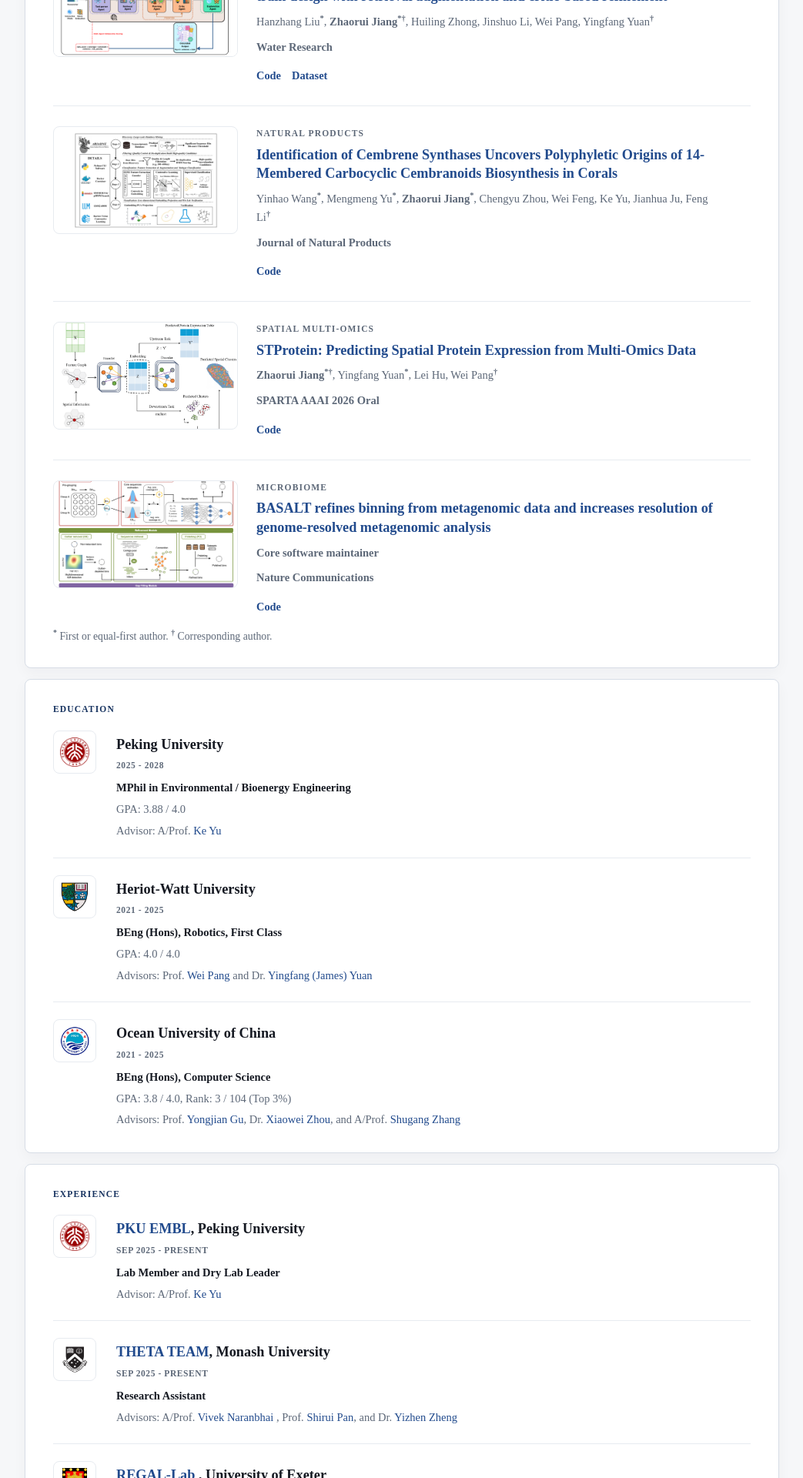
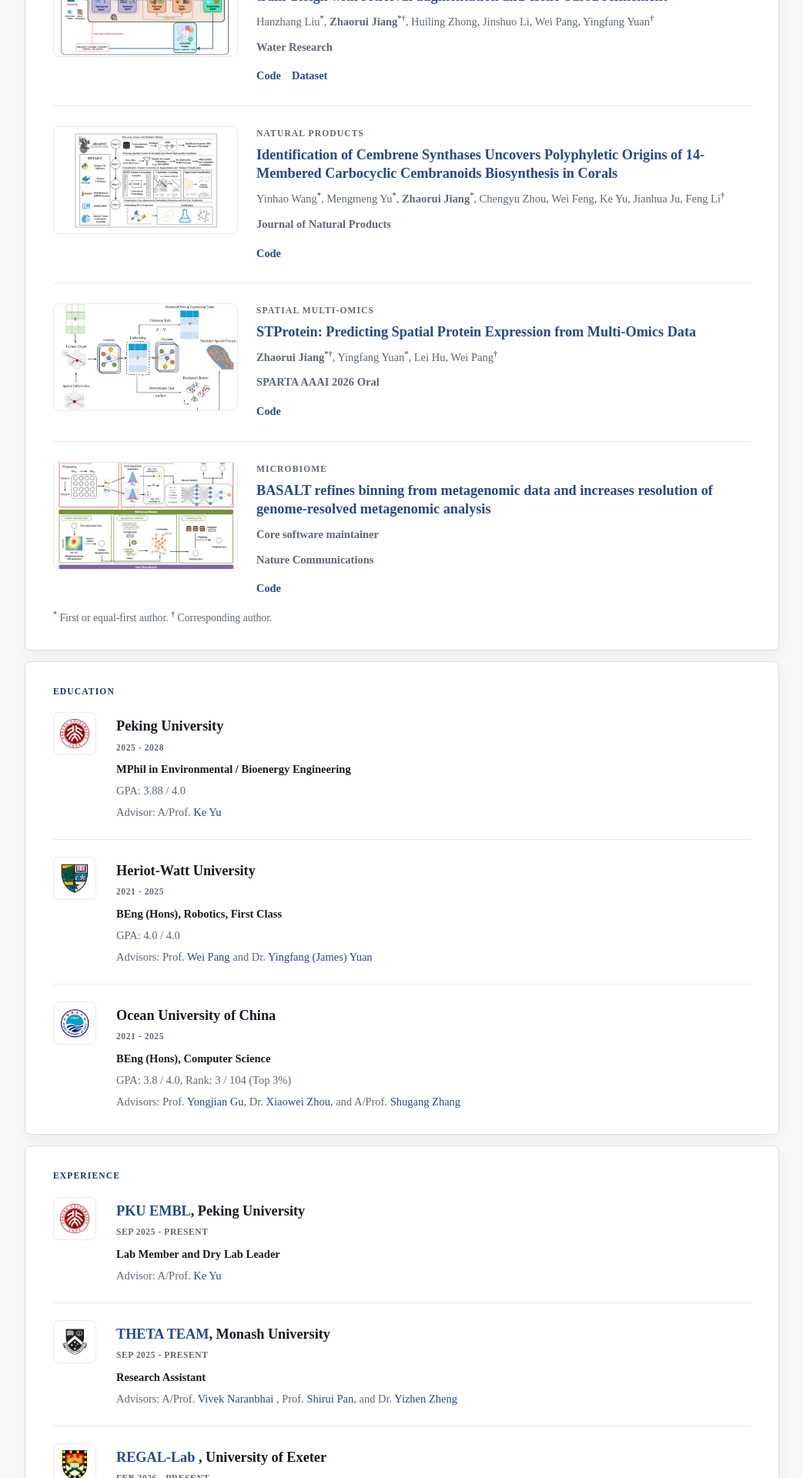
Before and after one commit to zhaorui-bi/zhaorui-bi.github.io, a Jekyll site: the page built from index.html, in a window 1280 px wide. Shown: the part 1194-3114 px from the top of the page at 77% size, without its empty margins (118-1161 px from the left). Built offline with Jekyll 4.4.1, drawn with Linux system fonts in a browser that asks for light colours.

Commit message:
Remove paragraph max-width so text fills the full line

```diff
--- a/css/main.css
+++ b/css/main.css
@@ -416,7 +416,6 @@
 .compact-row p,
 .timeline-item p,
 .sidebar-section > p {
-  max-width: 82ch;
   color: var(--muted);
   line-height: 1.64;
 }
```
